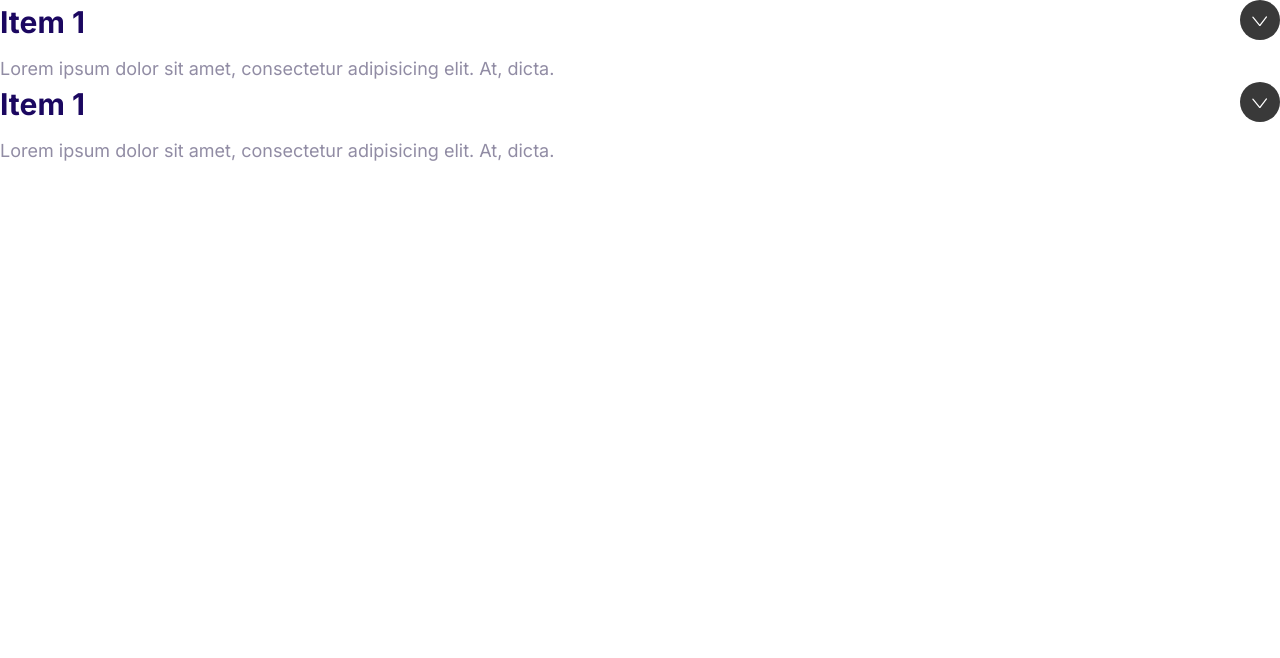
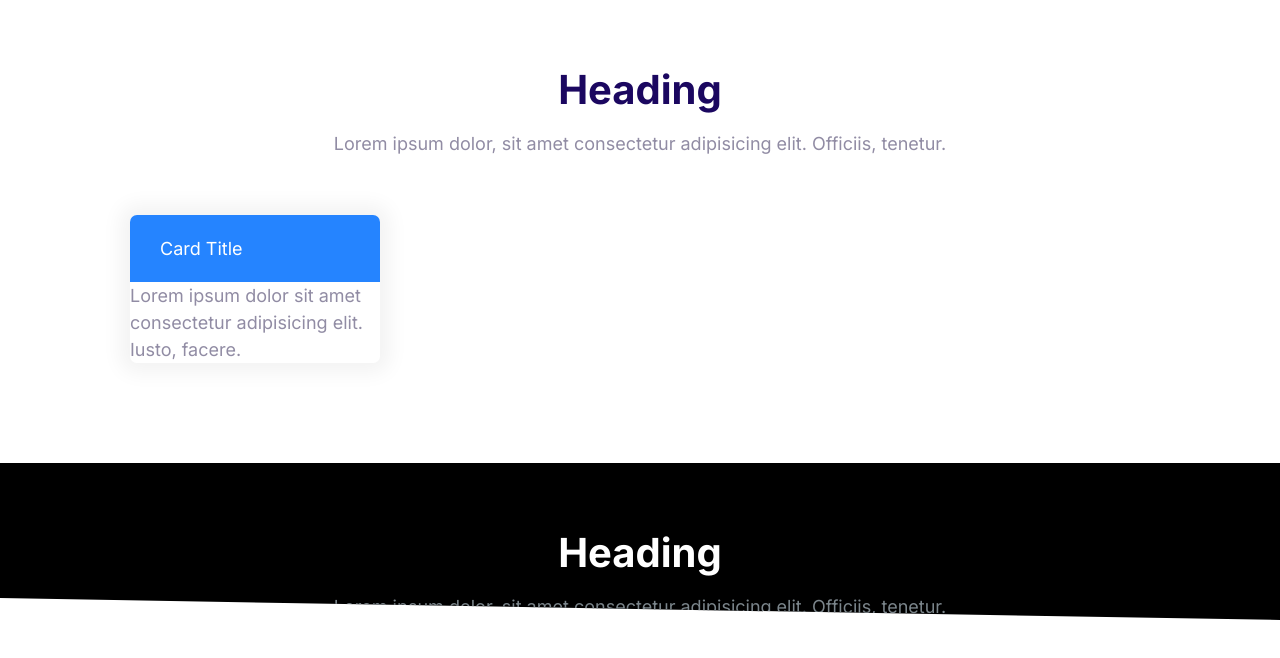
Before and after one commit to serpoiu/serpisor, a plain HTML site: page Moshify/index.html in a window 1280 px wide. Drawn offline with Linux system fonts and the light colour scheme.

Commit message:
Defining Blocks and adding Cards to the components

```diff
--- a/Moshify/css/styles.css
+++ b/Moshify/css/styles.css
@@ -569,3 +569,41 @@ card__body {
   max-height: 100vh;
   opacity: 1;
 }
+
+/* Blocks */
+.block {
+  --padding-vertical: 6rem;
+  padding: var(--padding-vertical) 2rem;
+}
+
+.block__header {
+  text-align: center;
+}
+
+.block__heading {
+  margin-top: 0;
+}
+
+.block--dark {
+  background: #000;
+  color: #7b858b;
+}
+
+.block--dark .block__heading {
+  color: #fff;
+}
+
+.block--skewed-right {
+  padding-bottom: calc(var(--padding-vertical)) + 4;
+  clip-path: polygon(0 0, 100% 0, 100% 100%, 0 86%);
+}
+
+.block--skewed-left {
+  padding-bottom: calc(var(--padding-vertical)) + 4;
+  clip-path: polygon(0 0, 100% 0, 100% 86%, 0 100%);
+}
+
+.container {
+  max-width: 1140px;
+  margin: 0 auto;
+}
--- a/Moshify/index.html
+++ b/Moshify/index.html
@@ -15,28 +15,35 @@
     <link rel="stylesheet" href="css/styles.css" />
   </head>
   <body>
-    <div class="collapsible collapsible--expanded">
-      <header class="collapsible__header">
-        <h2 class="collapsible__heading">Item 1</h2>
-        <svg class="icon icon--white collapsible__chevron">
-          <use xlink:href="images/sprite.svg#chevron"></use>
-        </svg>
+    <section class="block container">
+      <header class="block__header">
+        <h2 class="block__heading">Heading</h2>
+        <p>
+          Lorem ipsum dolor, sit amet consectetur adipisicing elit. Officiis,
+          tenetur.
+        </p>
       </header>
-      <div class="collapsible__content">
-        Lorem ipsum dolor sit amet, consectetur adipisicing elit. At, dicta.
+      <div style="width: 30%; padding: 4rem">
+        <div class="card">
+          <header class="card__header card--primary">Card Title</header>
+          <div class="card__body">
+            Lorem ipsum dolor sit amet consectetur adipisicing elit. Iusto,
+            facere.
+          </div>
+        </div>
       </div>
-    </div>
-    <div class="collapsible collapsible--expanded">
-      <header class="collapsible__header">
-        <h2 class="collapsible__heading">Item 1</h2>
-        <svg class="icon icon--white collapsible__chevron">
-          <use xlink:href="images/sprite.svg#chevron"></use>
-        </svg>
-      </header>
-      <div class="collapsible__content">
-        Lorem ipsum dolor sit amet, consectetur adipisicing elit. At, dicta.
+    </section>
+    <section class="block block--dark block--skewed-right">
+      <div class="container">
+        <header class="block__header">
+          <h2 class="block__heading">Heading</h2>
+          <p>
+            Lorem ipsum dolor, sit amet consectetur adipisicing elit. Officiis,
+            tenetur.
+          </p>
+        </header>
       </div>
-    </div>
+    </section>
     <script src="js/main.js"></script>
   </body>
 </html>
```
Also changed, not shown: Moshify/components/blocks.html (added, +28 -0 lines), Moshify/components/cards.html (added, +9 -0 lines).
